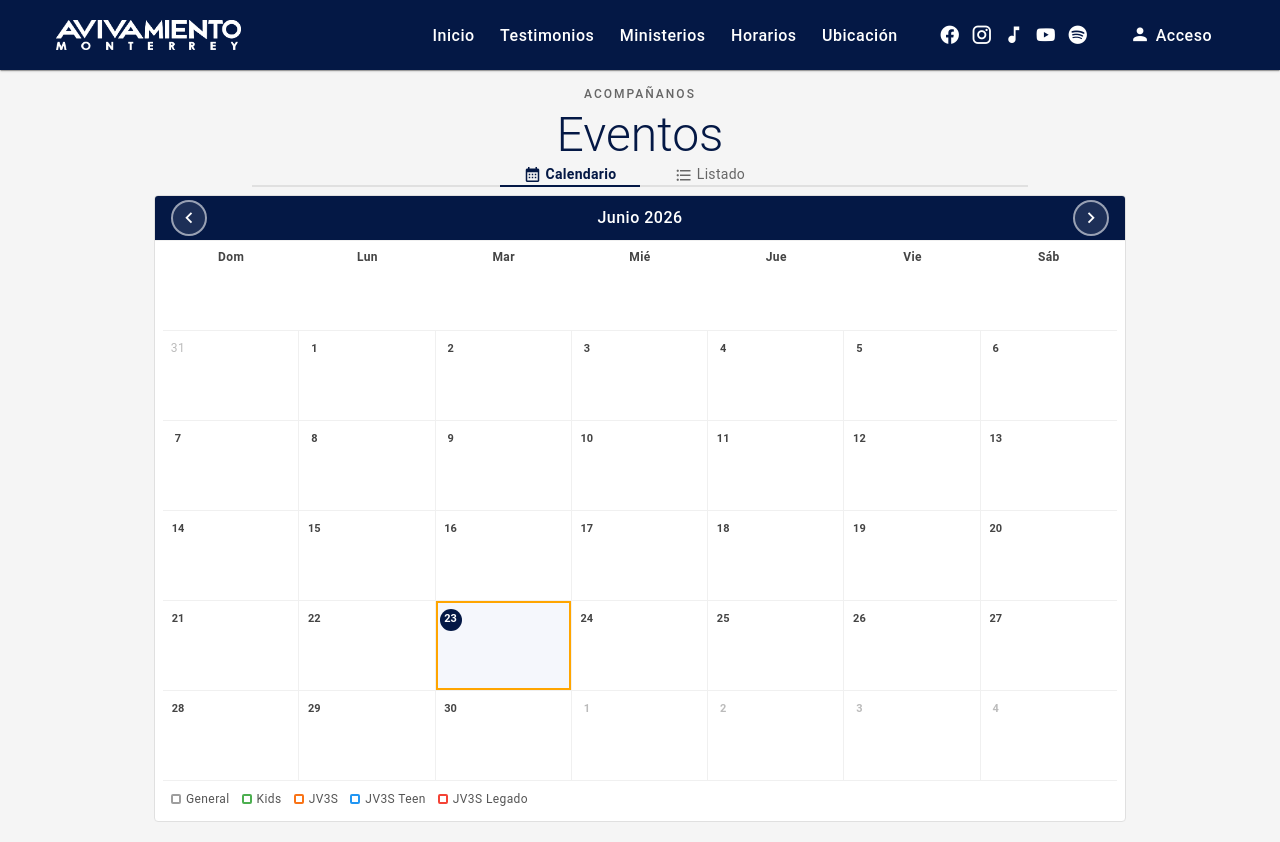
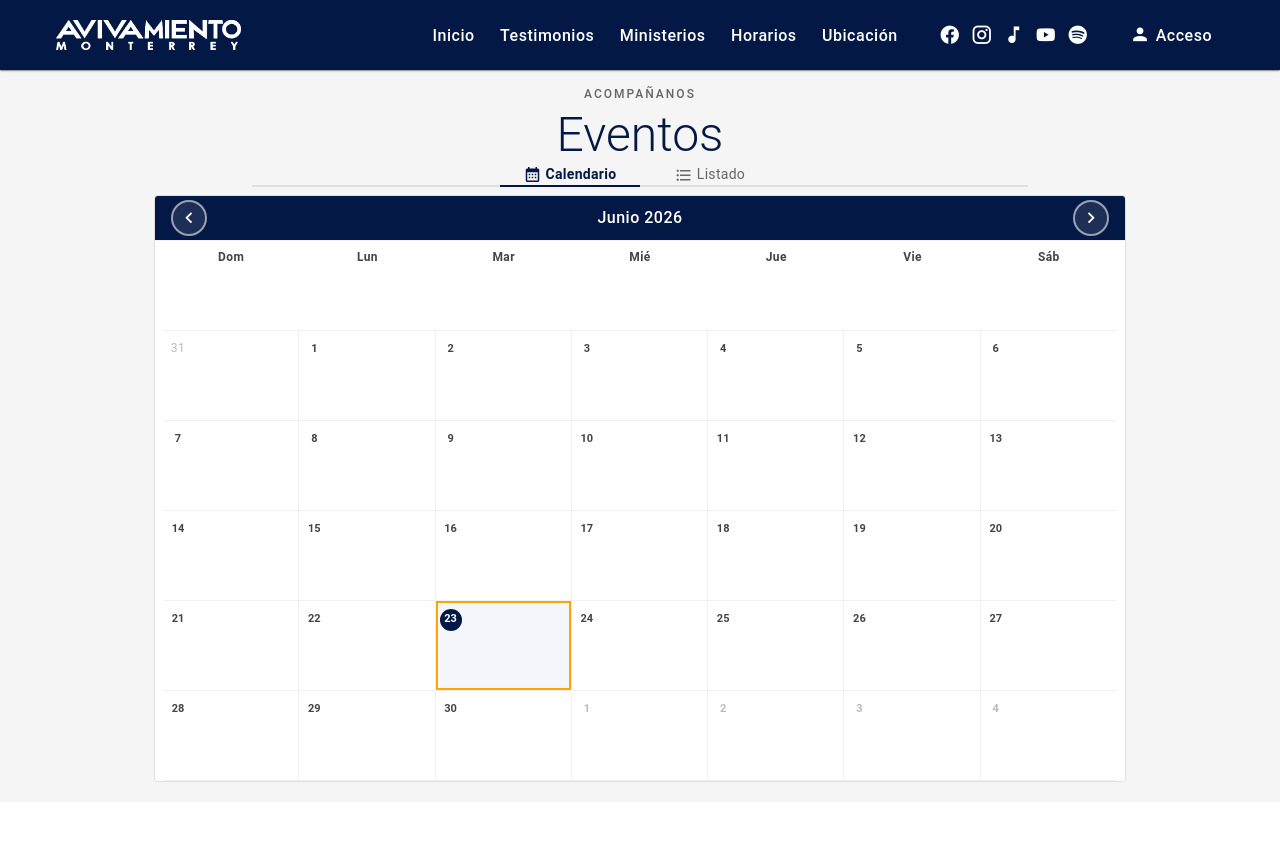
Before and after one commit to chemoral87/avivamiento_webpage, a Nuxt app: page /calendar in a window 1280 px wide. After the commit the page ends 802 px from the top, so only its background shows below. Built offline with nearby package versions, Linux system fonts and the light colour scheme.

Commit message:
active Classifications

```diff
--- a/app/components/calendar/CalendarView.vue
+++ b/app/components/calendar/CalendarView.vue
@@ -131,9 +131,9 @@
         </div>
 
         <!-- Legend -->
-        <div class="d-flex align-center flex-wrap px-4 pb-3 pt-2" style="gap:12px;">
+        <div v-if="activeClassifications.length" class="d-flex align-center flex-wrap px-4 pb-3 pt-2" style="gap:12px;">
           <span
-            v-for="cls in classifications"
+            v-for="cls in activeClassifications"
             :key="cls.value"
             class="d-flex align-center"
             style="gap:5px;"
@@ -196,6 +196,12 @@ console.log(event.slug_name)
   if (!event?.slug_name) return
   router.push(`/calendar/${event.slug_name}`)
 }
+
+// ── Active classifications (only those present in current events) ──────────
+const activeClassifications = computed(() => {
+  const usedValues = new Set(props.events.map(e => e.classification).filter(Boolean))
+  return classifications.filter(cls => usedValues.has(cls.value))
+})
 
 // ── Event map ──────────────────────────────────────────────────────────────
 const eventsByDate = computed(() => {
--- a/package.json
+++ b/package.json
@@ -1,6 +1,6 @@
 {
   "name": "avivamiento-webpage",
-  "version": "1.0.100",
+  "version": "1.0.101",
   "type": "module",
   "private": true,
   "engines": {
```
Also changed, not shown: 1 other file (tests, documents, lock files or other folders).
